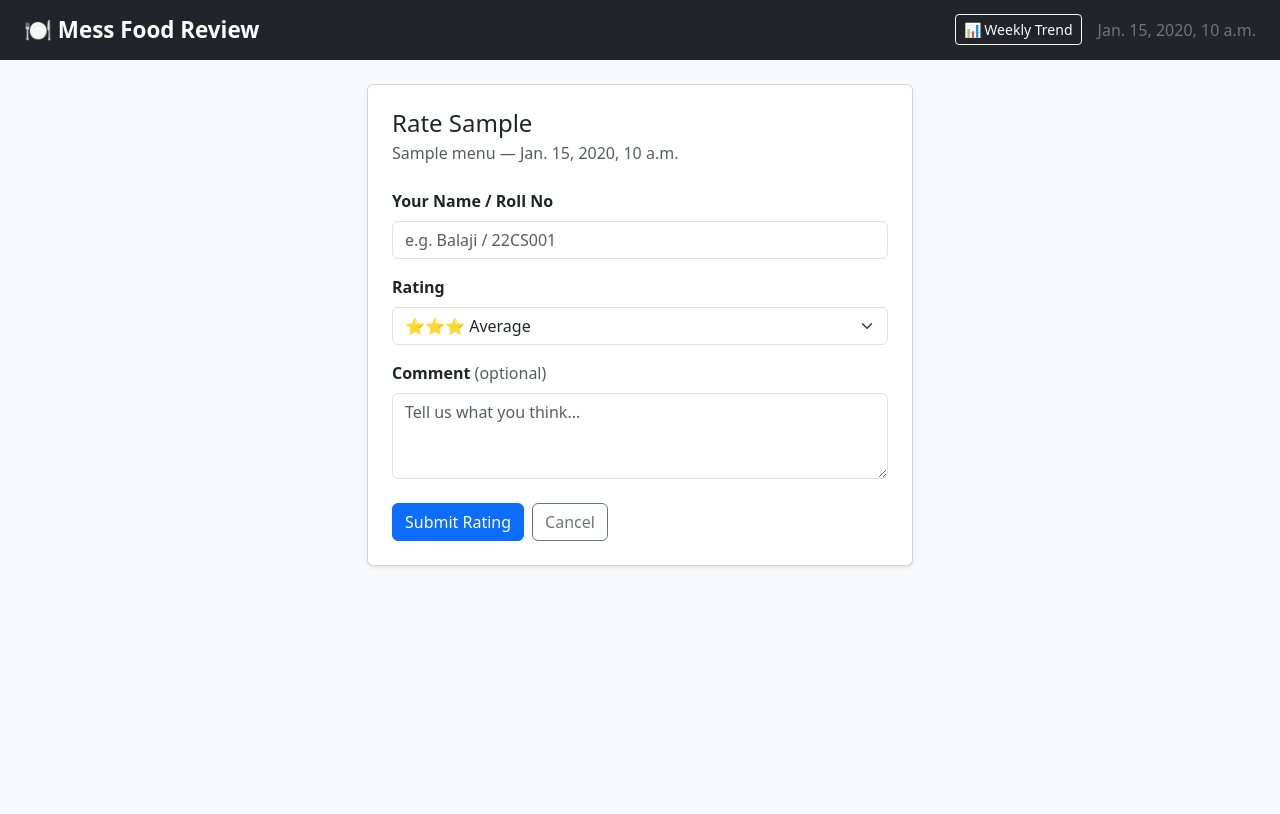
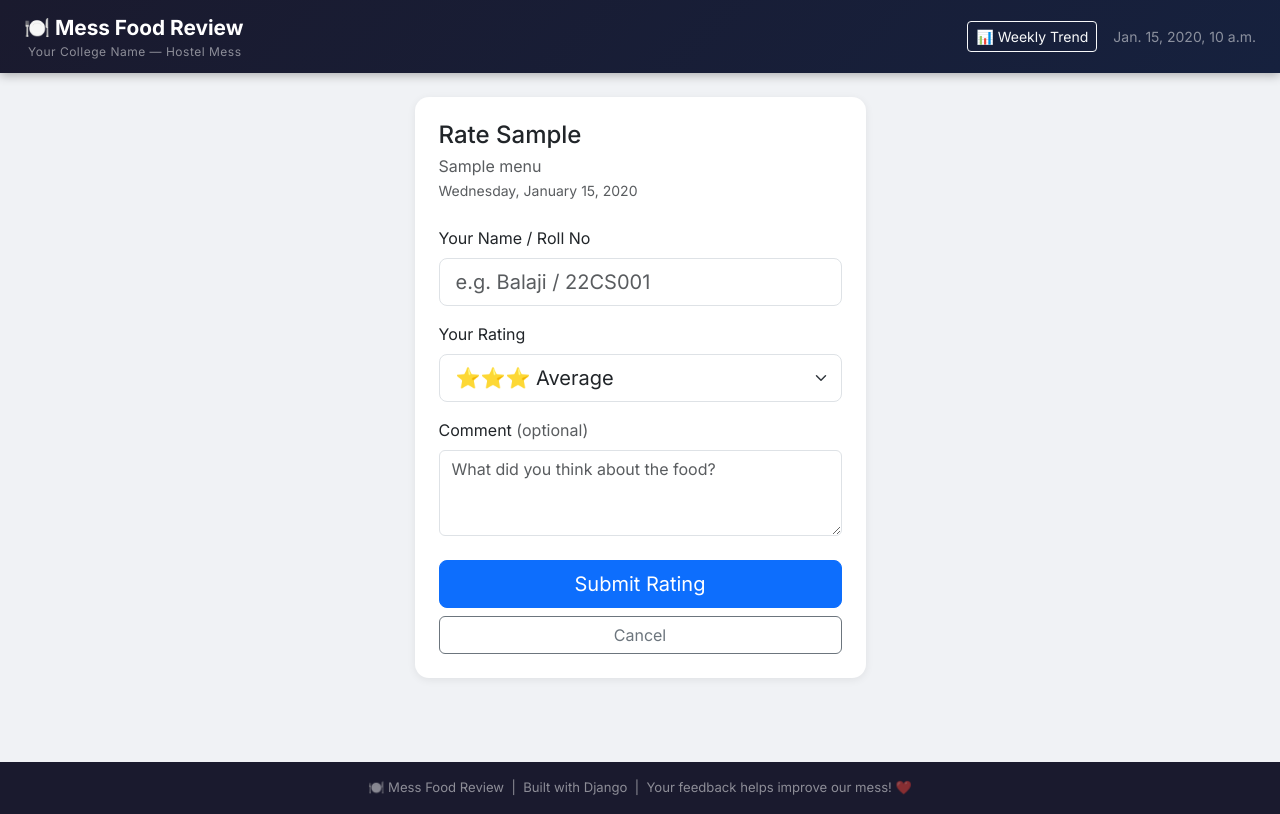
Before and after one commit to BalajiR2025/mess-food-review, a Django app: template mess/templates/mess/rate.html in a window 1280 px wide. Before the commit the page ends 567 px from the top, so only its background shows below. Run offline with Django 3.2, Linux system fonts and the light colour scheme; the template is opened without the code that fills it: most values are stand-ins (such as "Sample title", 1, 10 or a date in 2020).

Commit message:
Phase 8 - Final styling polish complete

```diff
--- a/mess/templates/mess/base.html
+++ b/mess/templates/mess/base.html
@@ -5,26 +5,126 @@
   <meta name="viewport" content="width=device-width, initial-scale=1.0">
   <title>🍽️ Mess Food Review</title>
   <link href="https://cdn.jsdelivr.net/npm/bootstrap@5.3.0/dist/css/bootstrap.min.css" rel="stylesheet">
+  <link href="https://fonts.googleapis.com/css2?family=Inter:wght@400;500;600;700&display=swap" rel="stylesheet">
   <style>
-    body { background-color: #f8f9fa; }
-    .meal-card { border-radius: 12px; transition: transform 0.2s; }
-    .meal-card:hover { transform: translateY(-3px); }
-    .star-badge { font-size: 1.1rem; }
-    .override-badge { font-size: 0.75rem; }
-    .navbar-brand { font-size: 1.4rem; font-weight: 700; }
+    * { font-family: 'Inter', sans-serif; }
+
+    body { background-color: #f0f2f5; }
+
+    /* Navbar */
+    .navbar {
+      background: linear-gradient(135deg, #1a1a2e, #16213e) !important;
+      box-shadow: 0 2px 10px rgba(0,0,0,0.3);
+      padding: 12px 24px;
+    }
+    .navbar-brand {
+      font-size: 1.3rem;
+      font-weight: 700;
+      color: white !important;
+    }
+    .college-name {
+      font-size: 0.75rem;
+      color: rgba(255,255,255,0.5);
+      letter-spacing: 0.5px;
+    }
+
+    /* Cards */
+    .meal-card {
+      border: none;
+      border-radius: 14px;
+      transition: transform 0.2s, box-shadow 0.2s;
+      box-shadow: 0 2px 8px rgba(0,0,0,0.07);
+    }
+    .meal-card:hover {
+      transform: translateY(-3px);
+      box-shadow: 0 6px 20px rgba(0,0,0,0.12);
+    }
+
+    /* Meal Section Headers */
+    .meal-header {
+      display: flex;
+      align-items: center;
+      gap: 10px;
+      margin-bottom: 12px;
+    }
+    .meal-header h4 {
+      margin: 0;
+      font-weight: 600;
+      font-size: 1.2rem;
+    }
+    .meal-divider {
+      flex: 1;
+      height: 1px;
+      background: linear-gradient(to right, #dee2e6, transparent);
+    }
+
+    /* Status Badges */
+    .status-open { background: #198754; }
+    .status-closed { background: #6c757d; }
+    .status-upcoming { background: #fd7e14; }
+
+    /* Rating Badge */
+    .rating-badge {
+      font-size: 0.85rem;
+      padding: 4px 10px;
+      border-radius: 20px;
+    }
+
+    /* Comment Box */
+    .comment-box {
+      background: #f8f9fa;
+      border-left: 3px solid #dee2e6;
+      border-radius: 0 8px 8px 0;
+      padding: 8px 12px;
+      margin-bottom: 6px;
+      font-size: 0.85rem;
+    }
+
+    /* Footer */
+    .footer {
+      background: #1a1a2e;
+      color: rgba(255,255,255,0.5);
+      text-align: center;
+      padding: 16px;
+      margin-top: 60px;
+      font-size: 0.82rem;
+    }
+
+    /* Page Title */
+    .page-title {
+      background: white;
+      border-radius: 14px;
+      padding: 16px 20px;
+      margin-bottom: 24px;
+      box-shadow: 0 2px 8px rgba(0,0,0,0.06);
+      display: flex;
+      justify-content: space-between;
+      align-items: center;
+    }
   </style>
 </head>
 <body>
-  <nav class="navbar navbar-dark bg-dark px-4 mb-4">
-  <a class="navbar-brand" href="/">🍽️ Mess Food Review</a>
-  <div class="d-flex align-items-center gap-3">
-    <a href="/weekly/" class="btn btn-outline-light btn-sm">📊 Weekly Trend</a>
-    <span class="text-secondary">{{ today }}</span>
+
+  <!-- Navbar -->
+  <nav class="navbar navbar-dark mb-4">
+    <div>
+      <a class="navbar-brand" href="/">🍽️ Mess Food Review</a>
+      <div class="college-name ps-1">Your College Name — Hostel Mess</div>
+    </div>
+    <div class="d-flex align-items-center gap-3">
+      <a href="/weekly/" class="btn btn-sm btn-outline-light">📊 Weekly Trend</a>
+      <span class="text-white-50 small d-none d-md-block">{{ today }}</span>
+    </div>
+  </nav>
+
+  <div class="container pb-4">
+    {% block content %}{% endblock %}
   </div>
-</nav>
 
-  <div class="container">
-    {% block content %}{% endblock %}
+  <!-- Footer -->
+  <div class="footer">
+    🍽️ Mess Food Review &nbsp;|&nbsp; Built with Django &nbsp;|&nbsp;
+    Your feedback helps improve our mess! ❤️
   </div>
 
   <script src="https://cdn.jsdelivr.net/npm/bootstrap@5.3.0/dist/js/bootstrap.bundle.min.js"></script>
--- a/mess/templates/mess/rate.html
+++ b/mess/templates/mess/rate.html
@@ -2,12 +2,13 @@
 {% block content %}
 
 <div class="row justify-content-center">
-  <div class="col-md-6">
-
-    <div class="card shadow-sm">
+  <div class="col-md-5">
+    <div class="card meal-card">
       <div class="card-body p-4">
 
-        <h4 class="mb-1">
+        <!-- Header -->
+        <div class="mb-4">
+          <h4 class="fw-700 mb-1">
             {% if meal_type == 'breakfast' %}🌅
             {% elif meal_type == 'lunch' %}☀️
             {% elif meal_type == 'snacks' %}🍵
@@ -15,27 +16,29 @@
             {% endif %}
             Rate {{ meal_type|capfirst }}
           </h4>
-        <p class="text-muted mb-4">{{ menu.name }} — {{ today }}</p>
+          <p class="text-muted mb-0">{{ menu.name }}</p>
+          <small class="text-muted">{{ today|date:"l, F j, Y" }}</small>
+        </div>
 
         {% if already_rated %}
-          <div class="alert alert-info">
-            ✅ You have already rated this meal today. Thank you!
+          <div class="alert alert-success border-0 rounded-3">
+            ✅ You've already rated this meal today. Thank you for your feedback!
           </div>
-          <a href="/" class="btn btn-secondary">← Back to Menu</a>
+          <a href="/" class="btn btn-outline-secondary w-100 mt-2">← Back to Menu</a>
 
         {% else %}
           <form method="POST">
             {% csrf_token %}
 
             <div class="mb-3">
-              <label class="form-label fw-bold">Your Name / Roll No</label>
-              <input type="text" name="student_name" class="form-control"
+              <label class="form-label fw-500">Your Name / Roll No</label>
+              <input type="text" name="student_name" class="form-control form-control-lg"
                      placeholder="e.g. Balaji / 22CS001" required>
             </div>
 
             <div class="mb-3">
-              <label class="form-label fw-bold">Rating</label>
-              <select name="stars" class="form-select" required>
+              <label class="form-label fw-500">Your Rating</label>
+              <select name="stars" class="form-select form-select-lg" required>
                 <option value="5">⭐⭐⭐⭐⭐ Excellent</option>
                 <option value="4">⭐⭐⭐⭐ Good</option>
                 <option value="3" selected>⭐⭐⭐ Average</option>
@@ -45,13 +48,15 @@
             </div>
 
             <div class="mb-4">
-              <label class="form-label fw-bold">Comment <span class="text-muted fw-normal">(optional)</span></label>
+              <label class="form-label fw-500">
+                Comment <span class="text-muted fw-400">(optional)</span>
+              </label>
               <textarea name="comment" class="form-control" rows="3"
-                        placeholder="Tell us what you think..."></textarea>
+                        placeholder="What did you think about the food?"></textarea>
             </div>
 
-            <div class="d-flex gap-2">
-              <button type="submit" class="btn btn-primary">Submit Rating</button>
+            <div class="d-grid gap-2">
+              <button type="submit" class="btn btn-primary btn-lg">Submit Rating</button>
               <a href="/" class="btn btn-outline-secondary">Cancel</a>
             </div>
 
@@ -60,7 +65,6 @@
 
       </div>
     </div>
-
   </div>
 </div>
 
```
Also changed, not shown: mess/templates/mess/home.html (+15 -17 lines), mess/templates/mess/meal_card.html (+33 -24 lines), mess/templates/mess/weekly_trend.html (+5 -2 lines). Lines whose indentation alone changed are shown as unchanged.
